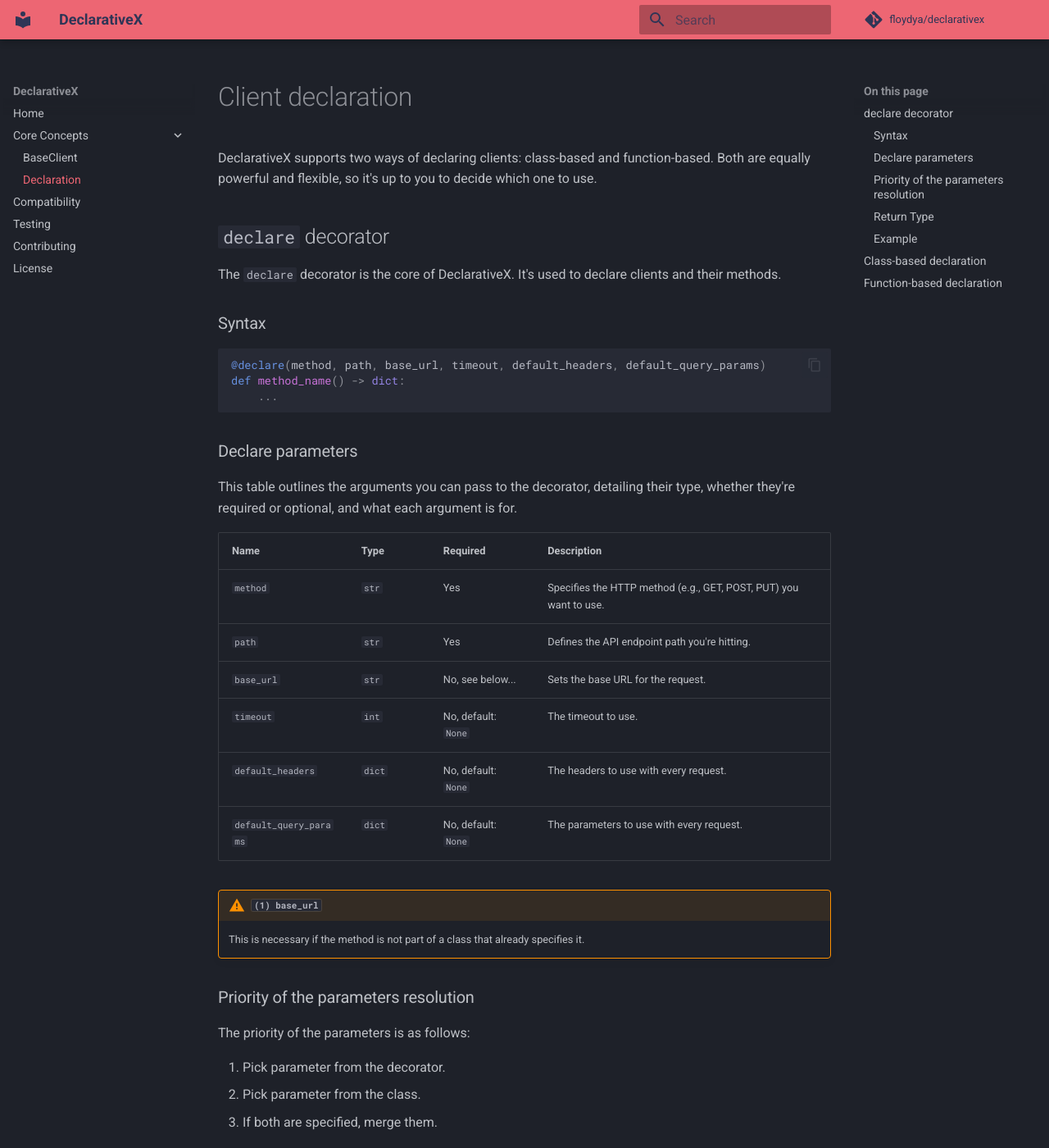
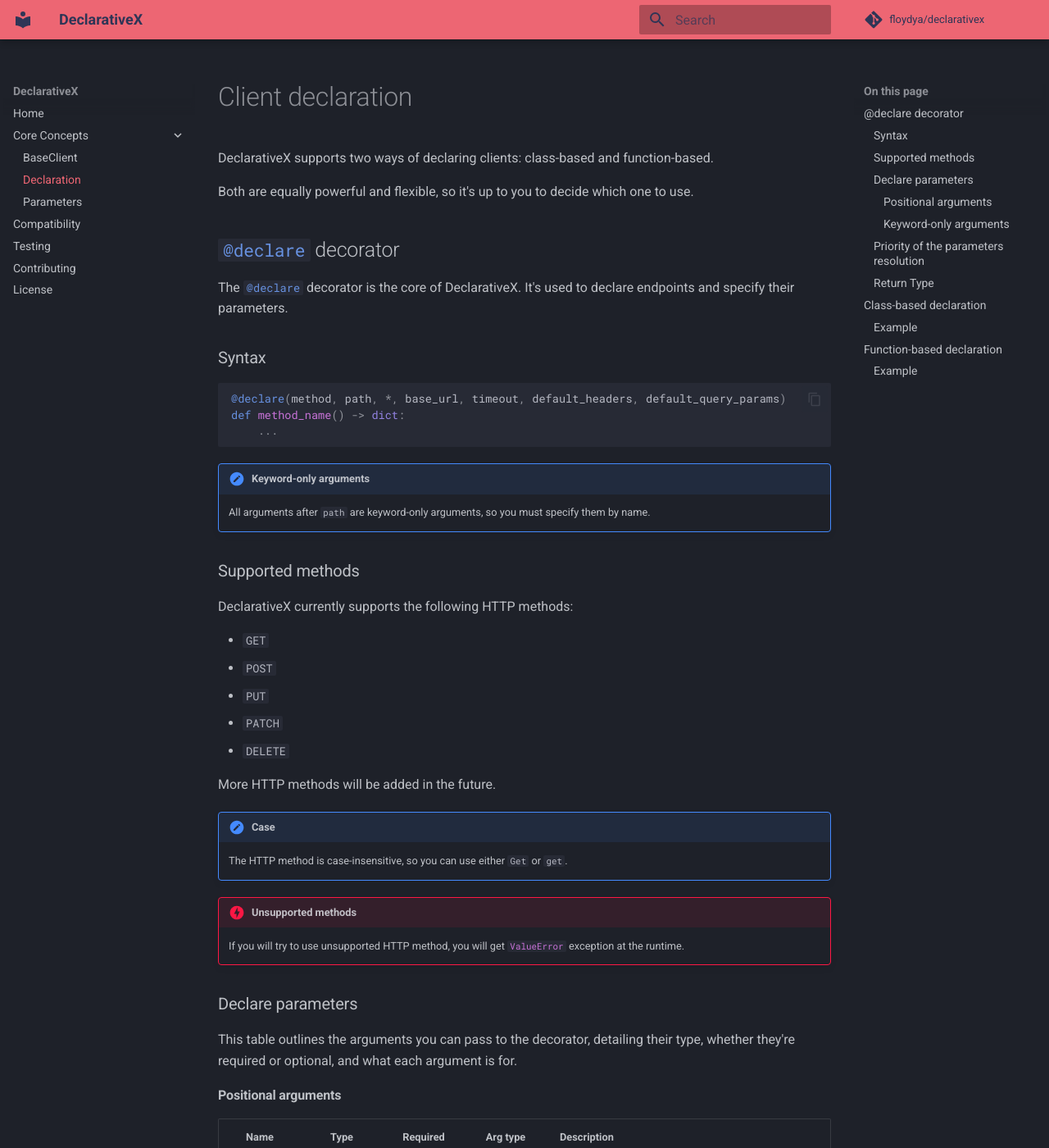
Before and after one commit to floydya/declarativex, an MkDocs documentation site: the page built from docs/Core_Concepts/Declaration.md, in a window 1280 px wide and 1400 px high. Shown: the whole window at 82% size. Built offline with MkDocs 1.6.1 and Material for MkDocs 9.7.7, drawn with Linux system fonts in a browser that asks for light colours; comment, search, counter and statistics services are not loaded; some of the changed text lies outside the part shown.

Commit message:
docs: Improvements – Declaration, Parameters pages (#10)

````diff
--- a/docs/Core_Concepts/Declaration.md
+++ b/docs/Core_Concepts/Declaration.md
@@ -1,36 +1,75 @@
 # Client declaration
 
-DeclarativeX supports two ways of declaring clients: class-based and function-based. Both are equally powerful and
-flexible, so it's up to you to decide which one to use.
+DeclarativeX supports two ways of declaring clients: class-based and function-based.
 
-## `declare` decorator
+Both are equally powerful and flexible, so it's up to you to decide which one to use.
 
-The `declare` decorator is the core of DeclarativeX. It's used to declare clients and their methods.
+## `#!python @declare` decorator
+
+The `#!python @declare` decorator is the core of DeclarativeX. It's used to declare endpoints and specify their parameters.
 
 ### Syntax
 
 ```python
-@declare(method, path, base_url, timeout, default_headers, default_query_params)
+@declare(method, path, *, base_url, timeout, default_headers, default_query_params)
 def method_name() -> dict:
     ...
 ```
+
+!!! note "Keyword-only arguments"
+    All arguments after `path` are keyword-only arguments, so you must specify them by name.
+
+
+### Supported methods
+
+DeclarativeX currently supports the following HTTP methods:
+
+- `GET`
+- `POST`
+- `PUT`
+- `PATCH`
+- `DELETE`
+
+More HTTP methods will be added in the future.
+
+!!! note "Case"
+    The HTTP method is case-insensitive, so you can use either `Get` or `get`.
+
+
+!!! danger "Unsupported methods"
+    If you will try to use unsupported HTTP method, you will get `#!python ValueError` exception at the runtime.
+
 
 ### Declare parameters
 
 This table outlines the arguments you can pass to the decorator, detailing their type,
 whether they're required or optional, and what each argument is for.
 
-| Name                   | Type | Required            | Description                                                       |
-|------------------------| ---- |---------------------|-------------------------------------------------------------------|
-| `method`               | `str` | Yes                 | Specifies the HTTP method (e.g., GET, POST, PUT) you want to use. |
-| `path`                 | `str` | Yes                 | Defines the API endpoint path you're hitting.                     |
-| `base_url`             | `str` | No, see below...    | Sets the base URL for the request.                                |
-| `timeout`              | `int` | No, default: `None` | The timeout to use.                                               |
-| `default_headers`      | `dict` | No, default: `None` | The headers to use with every request.                            |
-| `default_query_params` | `dict` | No, default: `None` | The parameters to use with every request.                         |
+#### Positional arguments
 
-!!! warning "`(1) base_url`"
+|           Name           |       Type       |           Required            |    Arg type    | Description                                                       |
+|:------------------------:|:----------------:|:-----------------------------:|:--------------:|-------------------------------------------------------------------|
+|         `method`         |  `#!python str`  |              Yes              |    Position    | Specifies the HTTP method (e.g., GET, POST, PUT) you want to use. |
+|          `path`          |  `#!python str`  |              Yes              |   Position    | Defines the API endpoint path you're hitting.                     |
+
+!!! danger "Required parameters"
+    If you don't specify `method` or `path` in decorator, you will get `#!python ValueError` exception at the runtime.
+
+#### Keyword-only arguments
+
+|           Name           |       Type       |              Required               |    Arg type    | Description                                                       |
+|:------------------------:|:----------------:|:-----------------------------------:|:--------------:|-------------------------------------------------------------------|
+|        `base_url`        |  `#!python str`  | [Not always](#base_url "See below") |    Keyword     | Sets the base URL for the request.                                |
+|        `timeout`         |  `#!python int`  |    No, default: `#!python None`     |    Keyword     | The timeout to use.                                               |
+|    `default_headers`     | `#!python dict`  |    No, default: `#!python None`     |    Keyword     | The headers to use with every request.                            |
+|  `default_query_params`  | `#!python dict`  |    No, default: `#!python None`     |    Keyword     | The parameters to use with every request.                         |
+
+<div id="base_url" markdown>
+!!! danger "`base_url`"
     This is necessary if the method is not part of a class that already specifies it.
+
+    If you don't specify `base_url` in function-based declaration, you will get `#!python ValueError` exception at the runtime.
+</div>
 
 ### Priority of the parameters resolution
 
@@ -54,6 +93,44 @@
     Corresponding warning will be shown at the runtime.
 
 
+## Class-based declaration
+
+Class-based declaration is the most common way to declare clients. It's also the most flexible one.
+
+Use the `BaseClient` class as a base class for your client and declare methods using the `declare` decorator.
+
+
+### Example
+
+```.python title="my_client.py"
+from declarativex import BaseClient, declare
+
+
+class MyClient(BaseClient):
+    base_url = "https://example.com"
+    default_query_params = {"api_key": "123456"}
+    default_headers = {"X-Trace": "<hash>"}
+
+    @declare("GET", "/users/{user_id}", timeout=10)
+    def get_user(self, user_id: int) -> dict:
+        ...
+
+
+my_client = MyClient()
+```
+
+!!! danger "Class-based declaration"
+    If you're using class-based declaration, you must pass `self` as the first argument to the method.
+
+    It will be used to get the `base_url`, `default_query_params` and `default_headers` values.
+
+
+## Function-based declaration
+
+
+Function-based declaration is a great alternative to class-based declaration. It's more concise and doesn't require
+you to create a class. Commonly used for simple clients with one endpoint.
+
 ### Example
 
 ```.python title="my_client.py"
@@ -61,21 +138,18 @@
 
 
 @declare(
-    method="GET",
-    path="/users/{user_id}",
-    base_url="https://example.com",
+    "GET",
+    "/users/{user_id}",
+    base_url"https://example.com",
     timeout=10,
-    default_query_params={"api_key": "123456"},
-    default_headers={"X-Trace": "<hash>"}
+    default_headers={"X-Trace": "<hash>"},
+    default_query_params={"api_key": "123456"}
 )
 def get_user(user_id: int) -> dict:
     ...
-
 ```
 
-## Class-based declaration
+!!! note "Function-based declaration"
 
-Class-based declaration is the most common way to declare clients. It's also the most flexible one.
-
-
-## Function-based declaration
+    If you're using function-based declaration, you don't need to add `self` as first argument.
+    The parameters of the decorator will be used to get the `base_url`, `default_query_params` and `default_headers` values.
--- /dev/null
+++ b/docs/javascripts/extra.js
@@ -0,0 +1,15 @@
+document.addEventListener("DOMContentLoaded", () => {
+  const anchorLinks = document.querySelectorAll('a[href^="#"]');
+
+  anchorLinks.forEach(link => {
+    link.addEventListener("click", function(e) {
+      e.preventDefault();
+      const targetId = this.getAttribute("href").substring(1);
+      const targetElement = document.getElementById(targetId);
+
+      if (targetElement) {
+        targetElement.scrollIntoView({ behavior: "smooth" });
+      }
+    });
+  });
+});
--- a/mkdocs.yml
+++ b/mkdocs.yml
@@ -11,6 +11,9 @@
     accent: custom
   features:
     - content.code.copy
+    - navigation.instant
+    - navigation.instant.prefetch
+    - content.code.annotate
 
 extra:
   analytics:
@@ -20,12 +23,15 @@
 extra_css:
   - stylesheets/extra.css
 
+extra_javascript:
+  - javascripts/extra.js
+
 nav:
   - Home: index.md
   - Core Concepts:
     - BaseClient: Core_Concepts/BaseClient.md
     - Declaration: Core_Concepts/Declaration.md
-    # - Parameters: Core_Concepts/Parameters.md
+    - Parameters: Core_Concepts/Parameters.md
   - Compatibility: Compatibility.md
   - Testing: Testing.md
   # - Examples: Examples/Examples.md
@@ -42,16 +48,22 @@
 
 markdown_extensions:
   - admonition
+  - abbr
   - attr_list
   - def_list
   - md_in_html
   - toc:
       permalink: true
       title: On this page
-  - pymdownx.details
-  - pymdownx.superfences
+  - pymdownx.superfences:
+      custom_fences:
+        - name: mermaid
+          class: mermaid
+          format: !!python/name:pymdownx.superfences.fence_code_format
   - pymdownx.highlight
+  - pymdownx.inlinehilite
   - pymdownx.extra
+  - pymdownx.snippets
   - pymdownx.tabbed:
       alternate_style: true
   - pymdownx.emoji:
````
Also changed, not shown: docs/Core_Concepts/Parameters-hidden.md (added, +153 -0 lines), docs/Core_Concepts/Parameters.md (+133 -0 lines).
